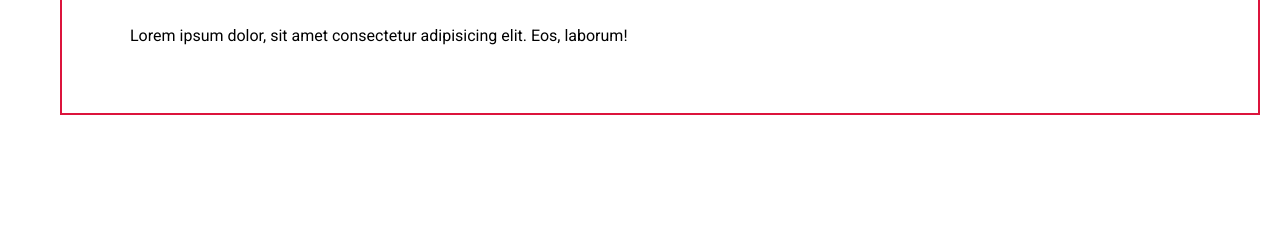
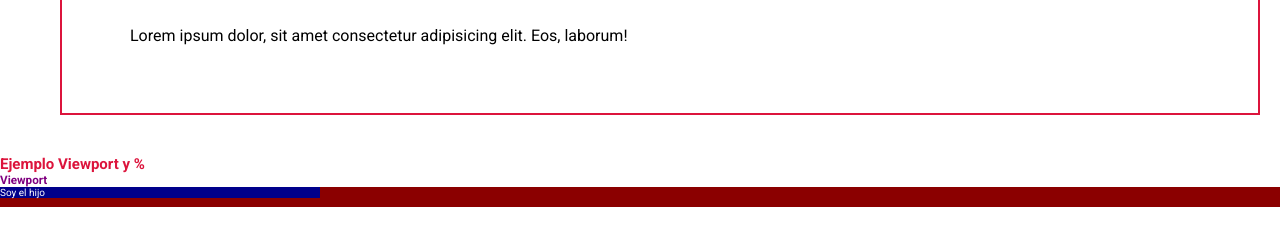
Before and after one commit to avefenixdev/87343-desarrollo-web-avanzado, a website built with Vite: page clase-03/01-tipografias-relativas/index.html in a window 1280 px wide. Shown: the part 475-720 px from the top of the page. Built offline with nearby package versions, Linux system fonts and the light colour scheme.

Commit message:
Terminamos con viewport

```diff
--- a/clase-03/01-tipografias-relativas/index.html
+++ b/clase-03/01-tipografias-relativas/index.html
@@ -100,6 +100,17 @@
       <p class="parrafo">Lorem ipsum dolor, sit amet consectetur adipisicing elit. Eos, laborum!</p>
     </article>
 
+    <h2>Ejemplo Viewport y %</h2>
+
+    <h3>Viewport</h3>
+
+    <!-- .papa>.hijo{Soy el hijo} -->
+    <div class="papa">
+      <div class="hijo">
+        Soy el hijo
+      </div>
+    </div>
+
 
 
     <script type="module" src="/src/main.js"></script>
--- a/clase-03/01-tipografias-relativas/src/style.css
+++ b/clase-03/01-tipografias-relativas/src/style.css
@@ -55,4 +55,18 @@ p.parrafo {
 /* EL MEJOR -> rem para modelo caja */
 /* EL MEJOR -> tengo tamaño pequeño. Mitad html (16px/2) -> px */
 
-/* ! Porcentajes y Viewport */
+/* ! Porcentajes (%) y Viewport (vw, vh) */
+
+/* Viewport (rem). Es el elemento del cual se van a fijar el resto para tomar un tamaño. Tamaño del viewport  */
+
+.papa {
+    background-color: darkred;
+    height: 20px;
+    color: white;
+    width: 100vw;
+}
+
+.hijo {
+    background-color: darkblue;
+    width: 25vw;
+}
```
